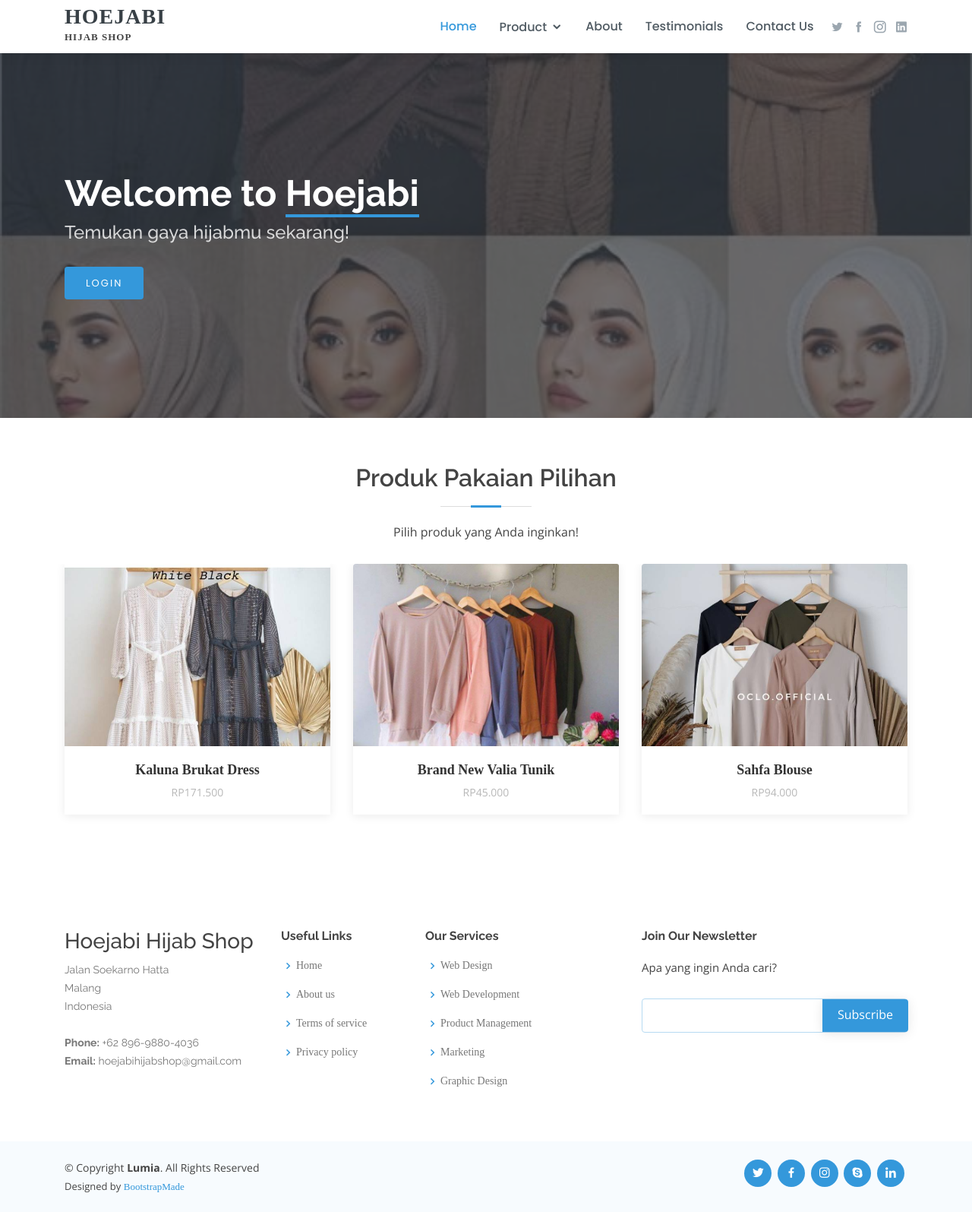
After one commit to liviayurike/Proyek2-Hoejabi, a PHP site: page /pakaian.php in a window 1280 px wide. The commit adds this page. Shown: the whole page at 76% size. Run offline with PHP 8.4, Linux system fonts and the light colour scheme.

Commit message:
tambah pakaian

```diff
--- a/Hoejabi/about.php
+++ b/Hoejabi/about.php
@@ -60,6 +60,7 @@
                                     <li><a href="ikatinner.php">Ikat dan Inner</a></li>
                                 </ul>
                             </li>
+                            <li><a href="pakaian.php">Pakaian</a></li>
                         </ul>
                     </li>
                     <li><a href="about.php">About</a></li>
--- a/Hoejabi/anting.php
+++ b/Hoejabi/anting.php
@@ -60,6 +60,7 @@
                                     <li><a href="ikatinner.php">Ikat dan Inner</a></li>
                                 </ul>
                             </li>
+                            <li><a href="pakaian.php">Pakaian</a></li>
                         </ul>
                     </li>
                     <li><a href="about.php">About</a></li>
--- a/Hoejabi/contact.php
+++ b/Hoejabi/contact.php
@@ -60,6 +60,7 @@
                                     <li><a href="ikatinner.php">Ikat dan Inner</a></li>
                                 </ul>
                             </li>
+                            <li><a href="pakaian.php">Pakaian</a></li>
                         </ul>
                     </li>
                     <li><a href="about.php">About</a></li>
--- a/Hoejabi/ikatinner.php
+++ b/Hoejabi/ikatinner.php
@@ -60,6 +60,7 @@
                                     <li><a href="ikatinner.php">Ikat dan Inner</a></li>
                                 </ul>
                             </li>
+                            <li><a href="pakaian.php">Pakaian</a></li>
                         </ul>
                     </li>
                     <li><a href="about.php">About</a></li>
--- a/Hoejabi/kalung.php
+++ b/Hoejabi/kalung.php
@@ -60,6 +60,7 @@
                                     <li><a href="ikatinner.php">Ikat dan Inner</a></li>
                                 </ul>
                             </li>
+                            <li><a href="pakaian.php">Pakaian</a></li>
                         </ul>
                     </li>
                     <li><a href="about.php">About</a></li>
--- /dev/null
+++ b/Hoejabi/pakaian.php
@@ -0,0 +1,249 @@
+<!DOCTYPE html>
+<html lang="en">
+
+<head>
+    <meta charset="utf-8">
+    <meta content="width=device-width, initial-scale=1.0" name="viewport">
+
+    <title>Hoejabi - Hijab Shop</title>
+    <meta content="" name="descriptison">
+    <meta content="" name="keywords">
+
+    <!-- Favicons -->
+    <link href="assets/img/favicon.png" rel="icon">
+    <link href="assets/img/apple-touch-icon.png" rel="apple-touch-icon">
+
+    <!-- Google Fonts -->
+    <link href="https://fonts.googleapis.com/css?family=Open+Sans:300,300i,400,400i,600,600i,700,700i|Raleway:300,300i,400,400i,500,500i,600,600i,700,700i|Poppins:300,300i,400,400i,500,500i,600,600i,700,700i" rel="stylesheet">
+
+    <!-- Vendor CSS Files -->
+    <link href="assets/vendor/bootstrap/css/bootstrap.min.css" rel="stylesheet">
+    <link href="assets/vendor/icofont/icofont.min.css" rel="stylesheet">
+    <link href="assets/vendor/boxicons/css/boxicons.min.css" rel="stylesheet">
+    <link href="assets/vendor/venobox/venobox.css" rel="stylesheet">
+    <link href="assets/vendor/owl.carousel/assets/owl.carousel.min.css" rel="stylesheet">
+
+    <!-- Template Main CSS File -->
+    <link href="assets/css/style.css" rel="stylesheet">
+
+    <!-- =======================================================
+  * Template Name: Lumia - v2.1.0
+  * Template URL: https://bootstrapmade.com/lumia-bootstrap-business-template/
+  * Author: BootstrapMade.com
+  * License: https://bootstrapmade.com/license/
+  ======================================================== -->
+</head>
+
+<body>
+
+    <!-- ======= Header ======= -->
+    <header id="header" class="fixed-top d-flex align-items-center">
+        <div class="container d-flex align-items-center">
+
+            <div class="logo mr-auto">
+                <h1><a href="index.php">Hoejabi<h6><b> Hijab Shop</b></h6></a></h1>
+
+                <!-- Uncomment below if you prefer to use an image logo -->
+                <!-- <a href="index.html"><img src="assets/img/logo.png" alt="" class="img-fluid"></a>-->
+            </div>
+
+            <nav class="nav-menu d-none d-lg-block">
+                <ul>
+                    <li class="active"><a href="index.php">Home</a></li>
+                    <li class="drop-down"><a href="">Product</a>
+                        <ul>
+                            <li><a href="hijab.php">Hijab</a></li>
+                            <li class="drop-down"><a href="#">Accesories Hijab</a>
+                                <ul>
+                                    <li><a href="anting.php">Anting</a></li>
+                                    <li><a href="kalung.php">Kalung</a></li>
+                                    <li><a href="ikatinner.php">Ikat dan Inner</a></li>
+                                </ul>
+                            </li>
+                            <li><a href="pakaian.php">Pakaian</a></li>
+                        </ul>
+                    </li>
+                    <li><a href="about.php">About</a></li>
+                    <li><a href="testimonials.php">Testimonials</a></li>
+                    <li><a href="contact.php">Contact Us</a></li>
+
+                </ul>
+            </nav><!-- .nav-menu -->
+
+            <div class="header-social-links">
+                <a href="#" class="twitter"><i class="icofont-twitter"></i></a>
+                <a href="#" class="facebook"><i class="icofont-facebook"></i></a>
+                <a href="#" class="instagram"><i class="icofont-instagram"></i></a>
+                <a href="#" class="linkedin"><i class="icofont-linkedin"></i></i></a>
+            </div>
+
+        </div>
+    </header><!-- End Header -->
+
+    <!-- ======= Hero Section ======= -->
+    <section id="hero" class="d-flex flex-column justify-content-center align-items-center">
+        <div class="container text-center text-md-left" data-aos="fade-up">
+            <h1>Welcome to <span>Hoejabi</span></h1>
+            <h2>Temukan gaya hijabmu sekarang!</h2>
+            <a href="login.php" class="btn-get-started scrollto">Login</a>
+
+        </div>
+    </section><!-- End Hero -->
+
+    <main id="main">
+
+        <!-- ======= Portfolio Section ======= -->
+        <section id="portfolio" class="portfolio">
+            <div class="container">
+
+                <div class="section-title">
+                    <h2>Produk Pakaian Pilihan</h2>
+                    <p>Pilih produk yang Anda inginkan!</p>
+                </div>
+
+                <div class="row portfolio-container">
+
+                <div class="col-lg-4 col-md-6 portfolio-item filter-card wow fadeInUp">
+                        <div class="portfolio-wrap">
+                            <figure>
+                                <img src="assets/img/portfolio/14.jpg" class="img-fluid" alt="">
+                                <a href="assets/img/portfolio/14.jpg" class="link-preview venobox" data-gall="portfolioGallery" title="Preview"><i class="bx bx-plus"></i></a>
+                                <a href="portfolio-details.html" class="link-details" title="More Details"><i class="bx bx-link"></i></a>
+                            </figure>
+
+                            <div class="portfolio-info">
+                                <h4><a href="portfolio-details.html">Kaluna Brukat Dress</a></h4>
+                                <p>Rp171.500</p>
+                            </div>
+                        </div>
+                    </div>
+
+                    <div class="col-lg-4 col-md-6 portfolio-item filter-card wow fadeInUp">
+                        <div class="portfolio-wrap">
+                            <figure>
+                                <img src="assets/img/portfolio/15.jpg" class="img-fluid" alt="">
+                                <a href="assets/img/portfolio/15.jpg" class="link-preview venobox" data-gall="portfolioGallery" title="Preview"><i class="bx bx-plus"></i></a>
+                                <a href="portfolio-details.html" class="link-details" title="More Details"><i class="bx bx-link"></i></a>
+                            </figure>
+
+                            <div class="portfolio-info">
+                                <h4><a href="portfolio-details.html">Brand New Valia Tunik</a></h4>
+                                <p>Rp45.000</p>
+                            </div>
+                        </div>
+                    </div>
+
+                    <div class="col-lg-4 col-md-6 portfolio-item filter-card wow fadeInUp" data-wow-delay="0.1s">
+                        <div class="portfolio-wrap">
+                            <figure>
+                                <img src="assets/img/portfolio/16.jpg" class="img-fluid" alt="">
+                                <a href="assets/img/portfolio/16.jpg" class="link-preview venobox" data-gall="portfolioGallery" title="Preview"><i class="bx bx-plus"></i></a>
+                                <a href="portfolio-details.html" class="link-details" title="More Details"><i class="bx bx-link"></i></a>
+                            </figure>
+
+                            <div class="portfolio-info">
+                                <h4><a href="portfolio-details.html">Sahfa Blouse</a></h4>
+                                <p>Rp94.000</p>
+                            </div>
+                        </div>
+                    </div>
+
+            </div>
+        </section><!-- End Portfolio Section -->
+
+    </main><!-- End #main -->
+
+    <!-- ======= Footer ======= -->
+    <footer id="footer">
+
+        <div class="footer-top">
+            <div class="container">
+                <div class="row">
+
+                    <div class="col-lg-3 col-md-6 footer-contact">
+                        <h3>Hoejabi Hijab Shop</h3>
+                        <p>
+                            Jalan Soekarno Hatta <br>
+                            Malang<br>
+                            Indonesia <br><br>
+                            <strong>Phone:</strong> +62 896-9880-4036<br>
+                            <strong>Email:</strong> hoejabihijabshop@gmail.com<br>
+                        </p>
+                    </div>
+
+                    <div class="col-lg-2 col-md-6 footer-links">
+                        <h4>Useful Links</h4>
+                        <ul>
+                            <li><i class="bx bx-chevron-right"></i> <a href="#">Home</a></li>
+                            <li><i class="bx bx-chevron-right"></i> <a href="#">About us</a></li>
+                            <li><i class="bx bx-chevron-right"></i> <a href="#">Terms of service</a></li>
+                            <li><i class="bx bx-chevron-right"></i> <a href="#">Privacy policy</a></li>
+                        </ul>
+                    </div>
+
+                    <div class="col-lg-3 col-md-6 footer-links">
+                        <h4>Our Services</h4>
+                        <ul>
+                            <li><i class="bx bx-chevron-right"></i> <a href="#">Web Design</a></li>
+                            <li><i class="bx bx-chevron-right"></i> <a href="#">Web Development</a></li>
+                            <li><i class="bx bx-chevron-right"></i> <a href="#">Product Management</a></li>
+                            <li><i class="bx bx-chevron-right"></i> <a href="#">Marketing</a></li>
+                            <li><i class="bx bx-chevron-right"></i> <a href="#">Graphic Design</a></li>
+                        </ul>
+                    </div>
+
+                    <div class="col-lg-4 col-md-6 footer-newsletter">
+                        <h4>Join Our Newsletter</h4>
+                        <p>Apa yang ingin Anda cari?</p>
+                        <form action="" method="post">
+                            <input type="email" name="email"><input type="submit" value="Subscribe">
+                        </form>
+                    </div>
+
+                </div>
+            </div>
+        </div>
+
+        <div class="container d-md-flex py-4">
+
+            <div class="mr-md-auto text-center text-md-left">
+                <div class="copyright">
+                    &copy; Copyright <strong><span>Lumia</span></strong>. All Rights Reserved
+                </div>
+                <div class="credits">
+                    <!-- All the links in the footer should remain intact. -->
+                    <!-- You can delete the links only if you purchased the pro version. -->
+                    <!-- Licensing information: https://bootstrapmade.com/license/ -->
+                    <!-- Purchase the pro version with working PHP/AJAX contact form: https://bootstrapmade.com/lumia-bootstrap-business-template/ -->
+                    Designed by <a href="https://bootstrapmade.com/">BootstrapMade</a>
+                </div>
+            </div>
+            <div class="social-links text-center text-md-right pt-3 pt-md-0">
+                <a href="#" class="twitter"><i class="bx bxl-twitter"></i></a>
+                <a href="#" class="facebook"><i class="bx bxl-facebook"></i></a>
+                <a href="#" class="instagram"><i class="bx bxl-instagram"></i></a>
+                <a href="#" class="google-plus"><i class="bx bxl-skype"></i></a>
+                <a href="#" class="linkedin"><i class="bx bxl-linkedin"></i></a>
+            </div>
+        </div>
+    </footer><!-- End Footer -->
+
+    <a href="#" class="back-to-top"><i class="icofont-simple-up"></i></a>
+
+    <!-- Vendor JS Files -->
+    <script src="assets/vendor/jquery/jquery.min.js"></script>
+    <script src="assets/vendor/bootstrap/js/bootstrap.bundle.min.js"></script>
+    <script src="assets/vendor/jquery.easing/jquery.easing.min.js"></script>
+    <script src="assets/vendor/php-email-form/validate.js"></script>
+    <script src="assets/vendor/waypoints/jquery.waypoints.min.js"></script>
+    <script src="assets/vendor/counterup/counterup.min.js"></script>
+    <script src="assets/vendor/isotope-layout/isotope.pkgd.min.js"></script>
+    <script src="assets/vendor/venobox/venobox.min.js"></script>
+    <script src="assets/vendor/owl.carousel/owl.carousel.min.js"></script>
+
+    <!-- Template Main JS File -->
+    <script src="assets/js/main.js"></script>
+
+</body>
+
+</html>
--- a/Hoejabi/testimonials.php
+++ b/Hoejabi/testimonials.php
@@ -60,6 +60,7 @@
                                     <li><a href="ikatinner.php">Ikat dan Inner</a></li>
                                 </ul>
                             </li>
+                            <li><a href="pakaian.php">Pakaian</a></li>
                         </ul>
                     </li>
                     <li><a href="about.php">About</a></li>
```
Also changed, not shown: Hoejabi/index.php (+9 -16 lines).
